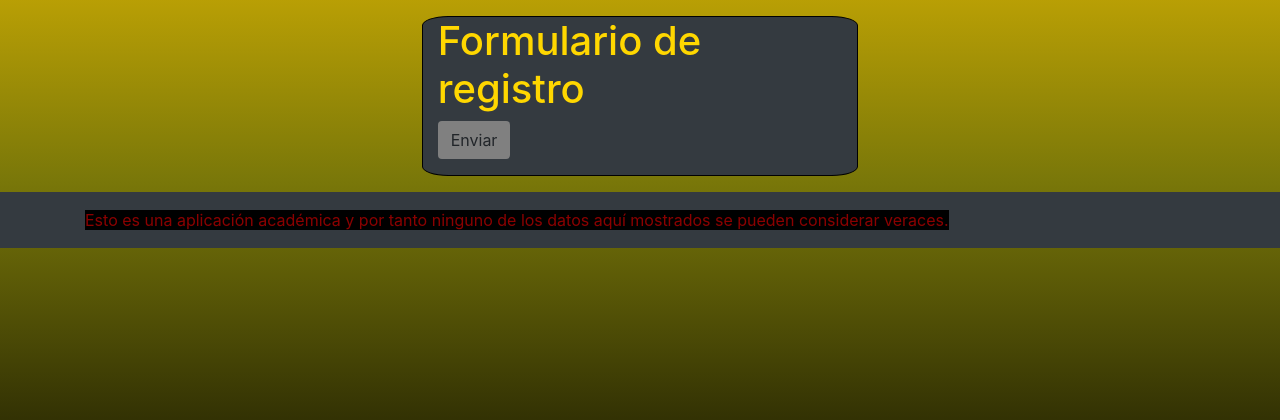
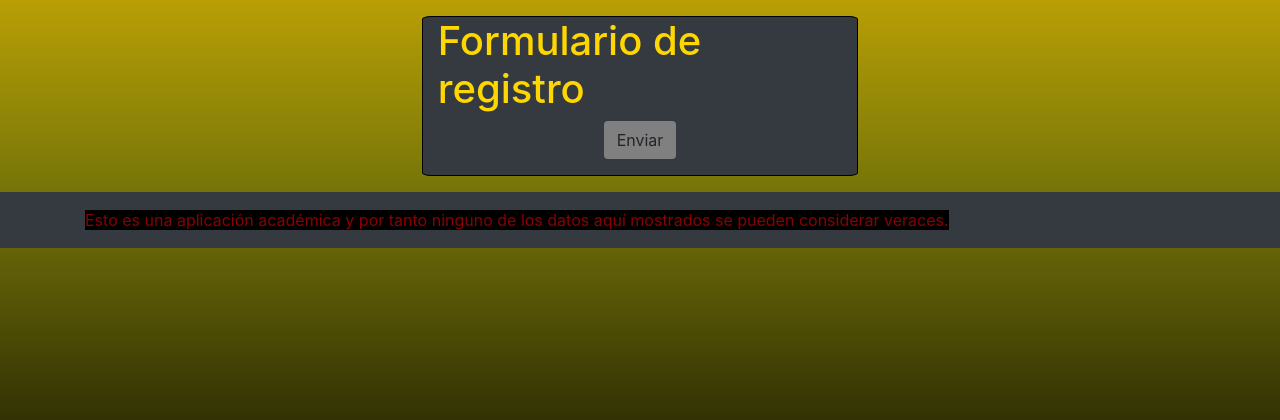
Before and after one commit to gprossignoli/investApp, a Django app: template templates/register.html in a window 1280 px wide. Shown: the part 210-630 px from the top of the page. Run offline with Django 3.2, Linux system fonts and the light colour scheme; the template is opened without the code that fills it, so the values that code supplies are empty.

Commit message:
CLN: depurado diseño vista registro

```diff
--- a/static/profiles/css/register.css
+++ b/static/profiles/css/register.css
@@ -1,7 +1,6 @@
-
 #form {
     border: 1px solid black;
-    border-radius: 6%;
+    border-radius: 2%;
     width: 10em;
     margin-top: 1em;
     margin-bottom: 1em;
@@ -12,10 +11,26 @@
     color: gold;
 }
 
+#btn{
+    display: flex;
+    justify-content: center;
+
+}
+
 #form .btn{
     background-color: gray;
+
 }
 
 #form label{
     background-color: gray;
 }
+
+#form input{
+    width: 85%;
+}
+
+#form span::before{
+content: "\A";
+white-space: pre;
+}
--- a/templates/register.html
+++ b/templates/register.html
@@ -15,7 +15,9 @@ Pagina de registro
 
             <form action="" method="POST" class="post-form">{% csrf_token %}
                 {{ form.as_p }}
-                <button type="submit" class="save btn btn-default">Enviar</button>
+                <div id="btn">
+                    <button type="submit" class="save btn btn-default">Enviar</button>
+                </div>
             </form>
         </div>
     </div>
```
